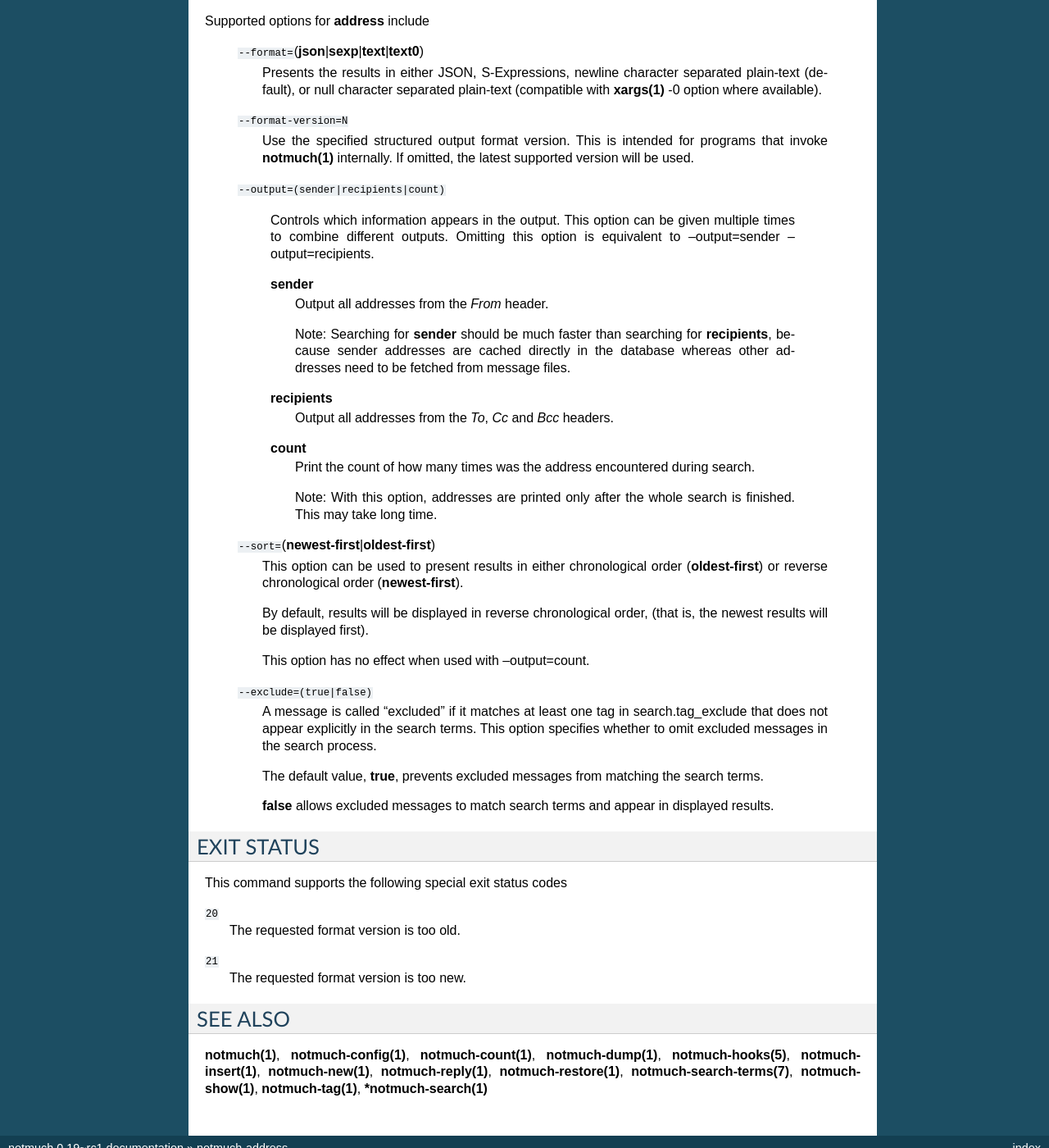
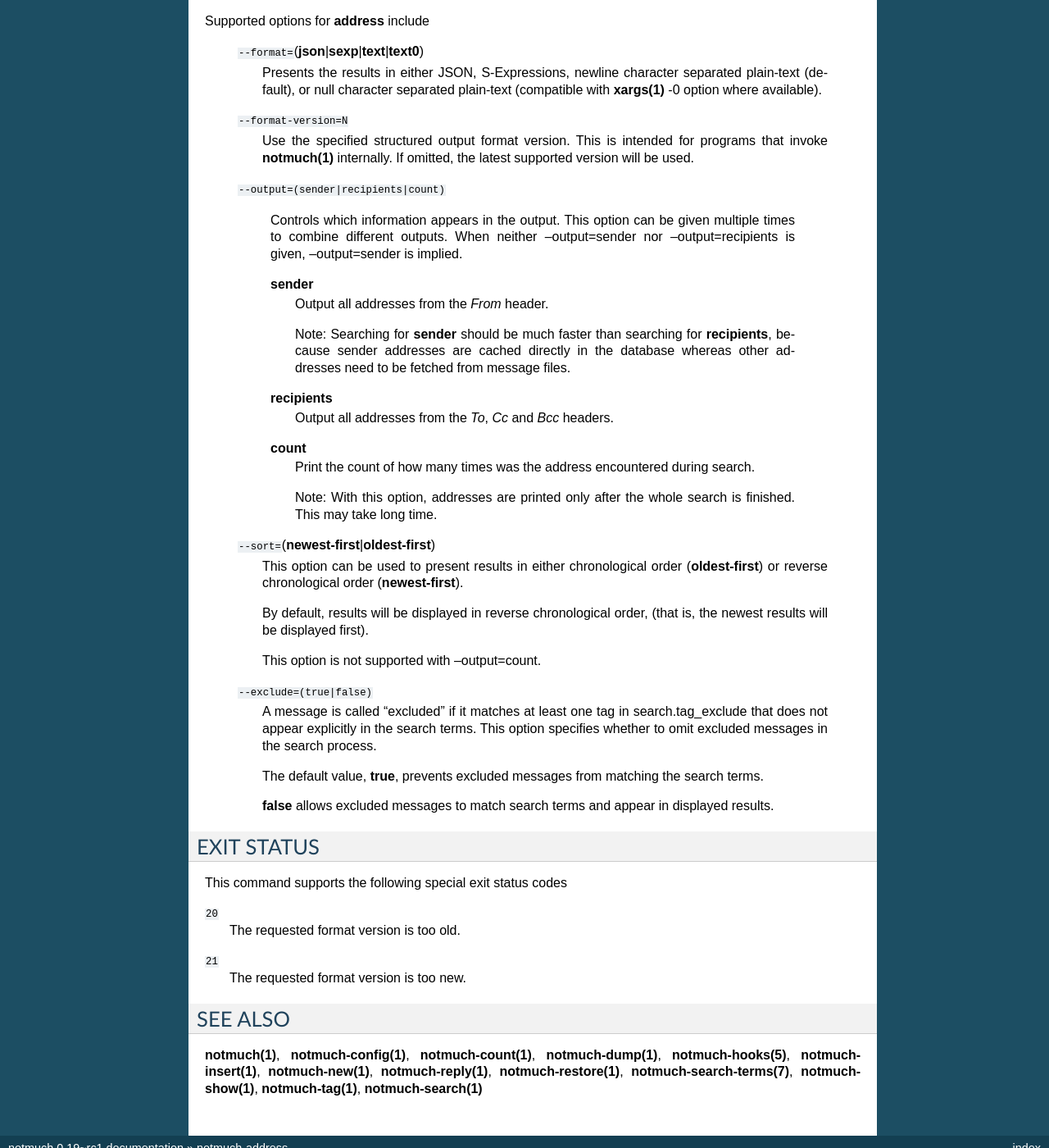
Before and after one commit to notmuch/notmuch, a Sphinx documentation site: the page built from doc/man1/notmuch-address.rst, in a window 1280 px wide and 1400 px high, scrolled down 321 px. Shown: the whole window at 82% size. Built offline with Sphinx 7.4.7, drawn with Linux system fonts in a browser that asks for light colours; the version number is read from the project's files by our own code.

Commit message:
cli: notmuch address option defaults update
When no --output option were given, change default to display senders
only.

When only --count option is given, display senders (in contrary to not
displaying anything).

Document that --count with --sort=**order** is not supported option
combination.

Clean up some whitespace in the documentation.

One test updated to have --output=count without sender nor recipient
output option.

```diff
--- a/doc/man1/notmuch-address.rst
+++ b/doc/man1/notmuch-address.rst
@@ -32,28 +32,28 @@
     ``--output=(sender|recipients|count)``
 
         Controls which information appears in the output. This option
-	can be given multiple times to combine different outputs.
-	Omitting this option is equivalent to
-	--output=sender --output=recipients.
+        can be given multiple times to combine different outputs.
+        When neither --output=sender nor --output=recipients is
+        given, --output=sender is implied.
 
-	**sender**
+        **sender**
             Output all addresses from the *From* header.
 
-	    Note: Searching for **sender** should be much faster than
-	    searching for **recipients**, because sender addresses are
-	    cached directly in the database whereas other addresses
-	    need to be fetched from message files.
+            Note: Searching for **sender** should be much faster than
+            searching for **recipients**, because sender addresses are
+            cached directly in the database whereas other addresses
+            need to be fetched from message files.
 
-	**recipients**
+        **recipients**
             Output all addresses from the *To*, *Cc* and *Bcc*
             headers.
 
-	**count**
-	    Print the count of how many times was the address
-	    encountered during search.
+        **count**
+            Print the count of how many times was the address
+            encountered during search.
 
-	    Note: With this option, addresses are printed only after
-	    the whole search is finished. This may take long time.
+            Note: With this option, addresses are printed only after
+            the whole search is finished. This may take long time.
 
     ``--sort=``\ (**newest-first**\ \|\ **oldest-first**)
         This option can be used to present results in either
@@ -63,7 +63,7 @@
         By default, results will be displayed in reverse chronological
         order, (that is, the newest results will be displayed first).
 
-	This option has no effect when used with --output=count.
+        This option is not supported with --output=count.
 
     ``--exclude=(true|false)``
         A message is called "excluded" if it matches at least one tag in
@@ -95,4 +95,4 @@
 **notmuch-dump(1)**, **notmuch-hooks(5)**, **notmuch-insert(1)**,
 **notmuch-new(1)**, **notmuch-reply(1)**, **notmuch-restore(1)**,
 **notmuch-search-terms(7)**, **notmuch-show(1)**, **notmuch-tag(1)**,
-***notmuch-search(1)**
+**notmuch-search(1)**
```
Also changed, not shown: 2 other files.
